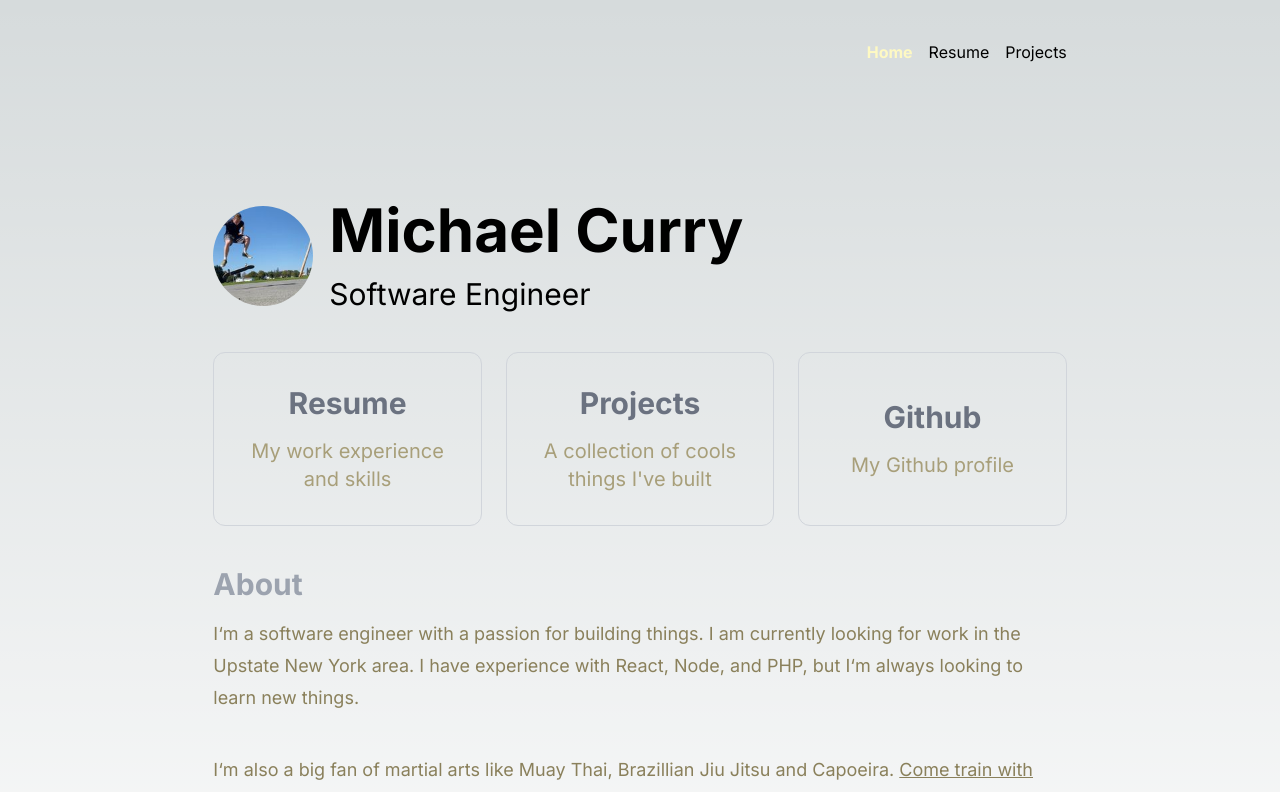
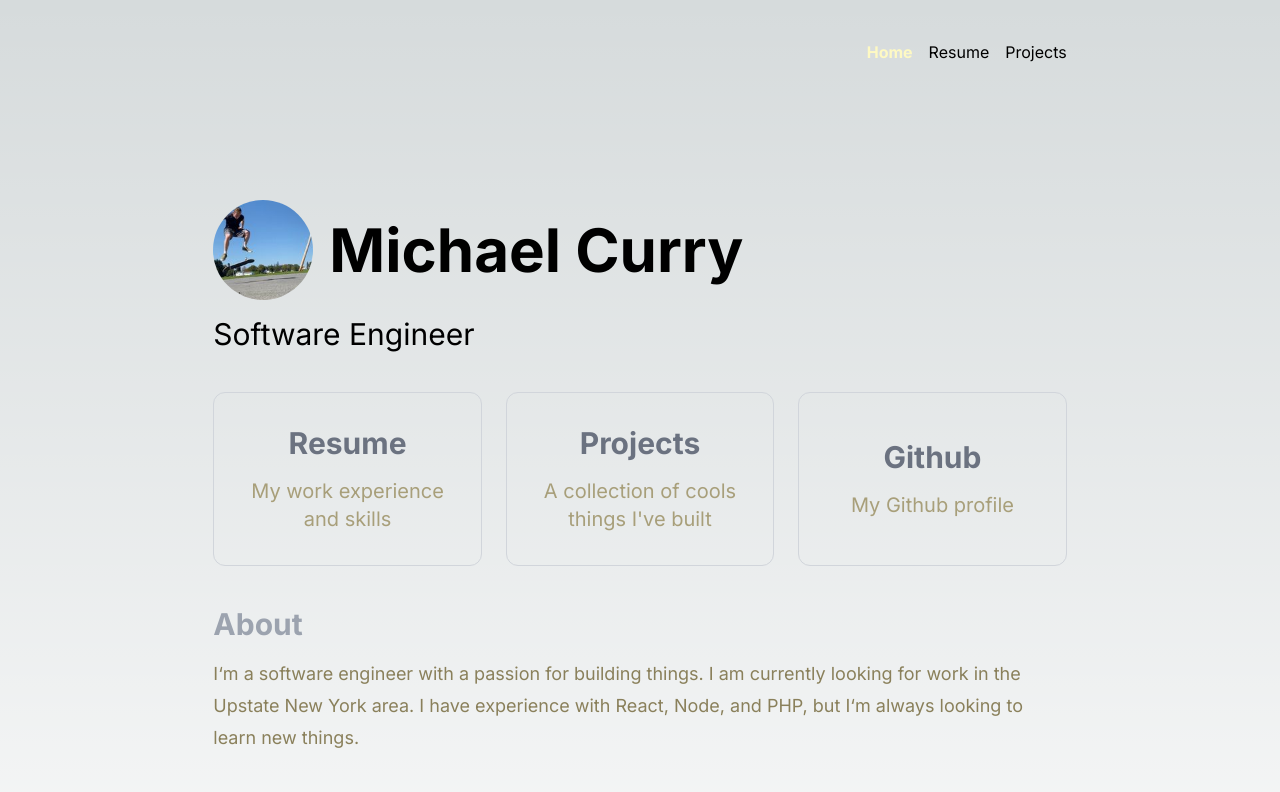
Before and after one commit to mikedubcurry/newsite-2024, a Next.js app: page / in a window 1280 px wide. Shown: the top 792 px of the page. Built offline with nearby package versions, Linux system fonts and the light colour scheme.

Commit message:
hero spacing and project details

```diff
--- a/src/app/page.tsx
+++ b/src/app/page.tsx
@@ -1,6 +1,7 @@
 import Image from 'next/image'
 import Link from 'next/link'
 import AfterGlow from './AfterGlow'
+import TouchTrace from './TouchTrace'
 
 export default function Home() {
     const cards = [
@@ -24,10 +25,12 @@ export default function Home() {
     return (
         <main className="md:w-8/12 mx-4 md:mx-auto flex  flex-col justify-between py-24 h-full gap-12 md:gap-10">
             <div style={{ viewTransitionName: 'hero' }} className="flex items-center gap-4">
-                <Image src='/insta.jpg' alt="an action shot of me doing a kickflip on a skateboard" width={100} height={100} className='rounded-full' />
                 <div className='flex flex-col justify-center gap-4'>
-                    <h1 className="text-6xl font-bold">Michael Curry</h1>
-                    <p className="text-3xl text-right md:text-left">Software Engineer</p>
+                    <div className='flex items-center gap-4'>
+                        <Image src='/insta.jpg' alt="an action shot of me doing a kickflip on a skateboard" width={100} height={100} className='rounded-full' />
+                        <h1 className="text-6xl font-bold">Michael Curry</h1>
+                    </div>
+                    <p className="text-3xl text-left self-start">Software Engineer</p>
                 </div>
             </div>
             <div className='flex md:flex-row flex-col justify-center items-stretch gap-6 h-full w-full'>
--- a/src/app/projects/page.tsx
+++ b/src/app/projects/page.tsx
@@ -10,6 +10,7 @@ export default function Projects() {
                     <li className="mb-4">
                         <a href="https://github.com/mikedubcurry/martialarts" className="text-blue-500 hover:underline mb-2" target="_blank" rel="referer noopener">Martial Arts</a>
                         <p className="text-gray-500 mb-2">This app is a work in progress. Its a gym session tracking app for different gyms and training disciplines. Laravel, MySQL, React, and TailwindCSS.</p>
+                        <p className="text-gray-500 mb-2">Deployed via GitHub Action to AWS EC2.</p>
                     </li>
                 </ul>
 
```
